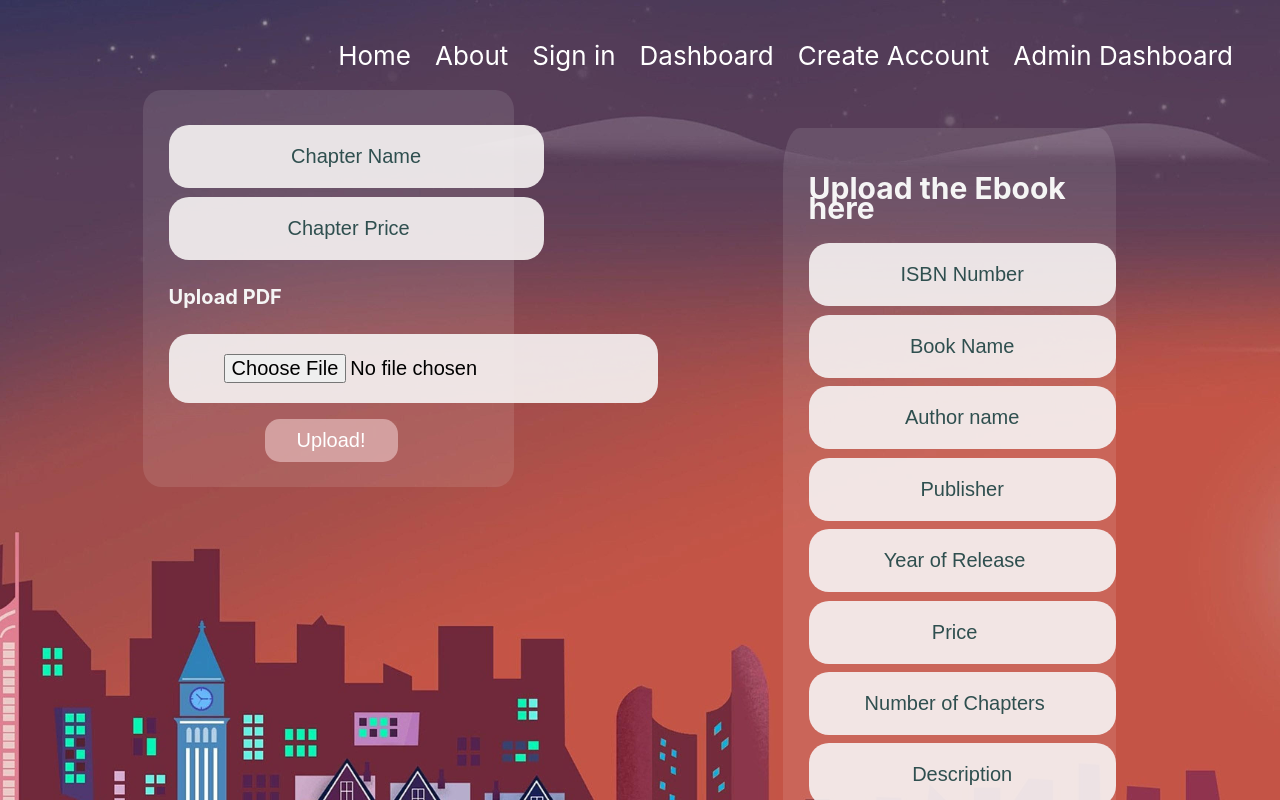
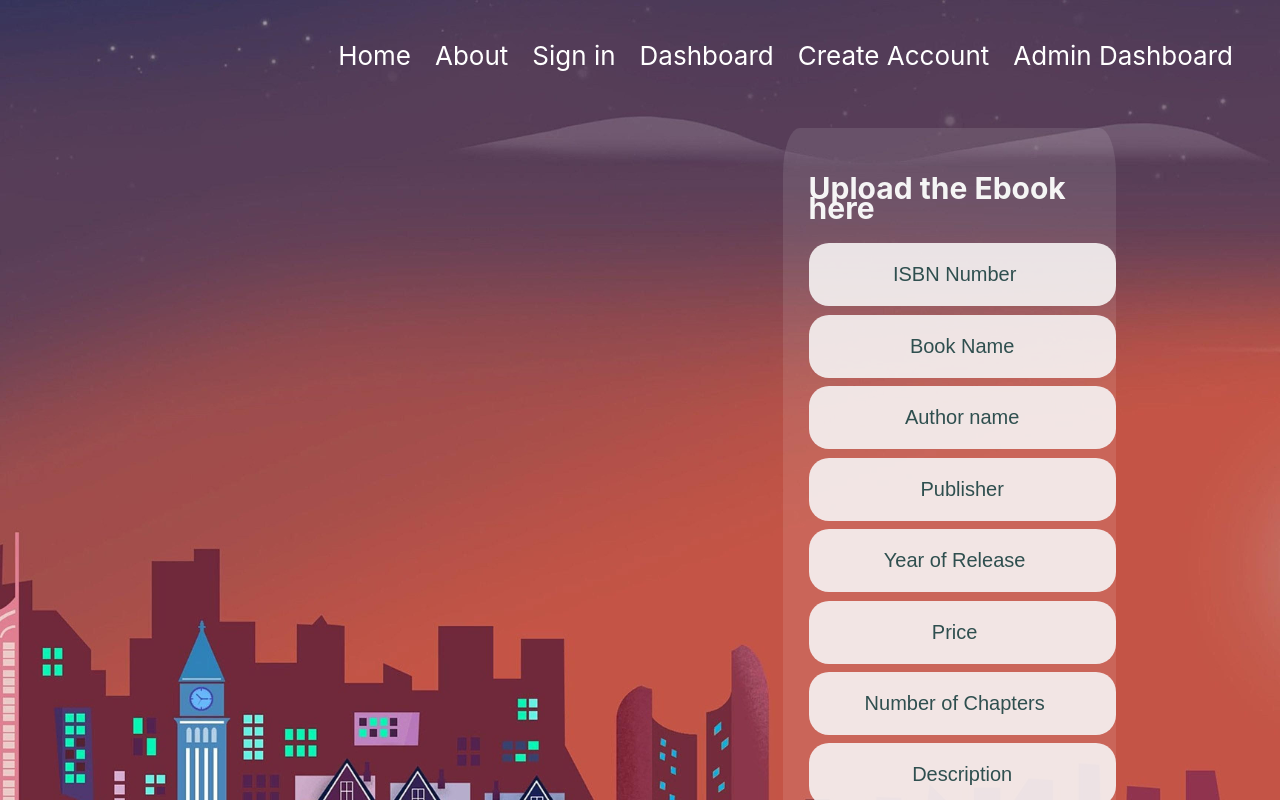
Before and after one commit to shwetamasrani/CustomEbook, a React (Create React App) app in the folder src/main/webapp/custom-ebook/: page /AdminDashboard in a window 1280 px wide. Shown: the top 800 px of the page. Built offline with nearby package versions, Linux system fonts and the light colour scheme.

Commit message:
updates to link the addChapter component

```diff
--- a/src/main/webapp/custom-ebook/src/App.css
+++ b/src/main/webapp/custom-ebook/src/App.css
@@ -250,6 +250,18 @@ input::placeholder {
     color: darkslategrey;
 }
 
+.addChapter {
+  color: whitesmoke;
+  position: absolute;
+  margin: 7% 10% 0% 60%;
+  font-size: 20px;
+  width: 22%;
+  padding: 2%;
+  line-height: 20px;
+  border-radius: 5%;
+  border: 1px -o-highlight-border solid;
+  background-color: rgba(255, 255, 255, 0.1);
+}
 
 select {
     background-color: rgba(52, 52, 52, 0.2);
@@ -263,16 +275,3 @@ select {
     margin-top: 2%;
     border-radius: 15px;
 }
-
-.addChapter {
-  color: whitesmoke;
-  position: absolute;
-  margin: 7% 10% 0% 60%;
-  font-size: 20px;
-  width: 22%;
-  padding: 2%;
-  line-height: 20px;
-  border-radius: 5%;
-  border: 1px -o-highlight-border solid;
-  background-color: rgba(255, 255, 255, 0.1);
-}
--- a/src/main/webapp/custom-ebook/src/App.js
+++ b/src/main/webapp/custom-ebook/src/App.js
@@ -9,6 +9,7 @@ import BookDetails from "./component/BookDetails"
 import Navbar from './component/Navbar'
 import AdminDashboard from "./component/AdminDashboard";
 import Cart from "./component/Cart.js";
+import AddChapterDetails from "./component/AddChapterDetails";
 
 
 
@@ -30,6 +31,7 @@ class App extends Component{
                             <Route exact path='/BookDetails' component={BookDetails}/>
                             <Route exact path='/AdminDashboard' component={AdminDashboard}/>
                             <Route exact path='/Cart' component={Cart}/>
+                            <Route exact path='/AddChapterDetails' component={AddChapterDetails}/>
                         </Switch>
                     </div>
                 </Router>
--- a/src/main/webapp/custom-ebook/src/component/AdminDashboard.jsx
+++ b/src/main/webapp/custom-ebook/src/component/AdminDashboard.jsx
@@ -3,6 +3,7 @@ import productsInfo from "./Data/productInfo";
 import axios from 'axios';
 import Dashboard from "./Dashboard";
 import BookService from "../services/BookService"
+import AddChapterDetails from "./AddChapterDetails";
 
 class AdminDashboard extends Component {
 
@@ -41,9 +42,16 @@ class AdminDashboard extends Component {
 
     console.log('Book =>' + JSON.stringify(book));
 
-    BookService.createBook(book).then(res => {
-        this.props.history.push('/Signin');
+    BookService.createBook(book).then((res) => {
+
+
+        console.log("admindash-data.bookid",res.bookId)
+        this.props.history.push({pathname:'/AddChapterDetails',state: {
+          bookId: res.bookId}});
     });
+
+    // const book_result= BookService.createBook(book)
+    // console.log("admin-dashboard",book_result)
 }
 
     // state = {
@@ -116,7 +124,7 @@ class AdminDashboard extends Component {
                     <div>
                         <form>
                              <input
-                                type="text"
+                                type="number"
                                 name="isbnNumber"
                                 required="True"
                                 placeholder="ISBN Number"
@@ -204,29 +212,6 @@ class AdminDashboard extends Component {
                     {/* {this.fileData()} */}
                 </div>
 
-                <div className="chapter">
-                    <form>
-                        <input
-                            type="text"
-                            name="chapterName"
-                            required="True"
-                            placeholder="Chapter Name"
-                            //value={this.state.bookName}
-                            onChange={this.handleChange}/>
-                        <input
-                            type="number"
-                            name="chapterPrice"
-                            required="True"
-                            placeholder="Chapter Price"
-                            //value={this.state.chapterPrice}
-                            onChange={this.handleChange}/>
-                        <h4>Upload PDF</h4>
-                        <input type="file" onChange={this.onFileChange}/>
-                        <button onClick={this.onFileUpload}>
-                            Upload!
-                        </button>
-                    </form>
-                </div>
                 <div className="box hide">
 
                 </div>
```
